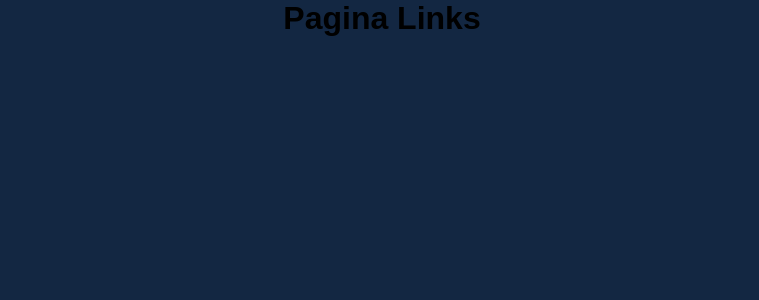
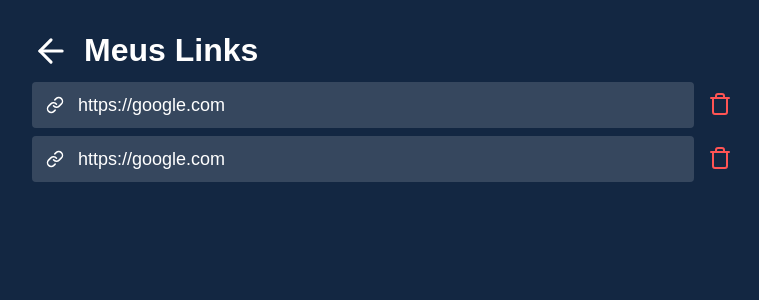
Before and after one commit to Gusthgomes/MeuLink, a React (Create React App) app: page /links in a window 1280 px wide. Shown: the top 300 px of the page, without its empty margins (258-1017 px from the left). Built offline with nearby package versions, Linux system fonts and the light colour scheme.

Commit message:
feat: created page links

```diff
--- a/src/pages/Links/index.js
+++ b/src/pages/Links/index.js
@@ -1,8 +1,39 @@
+import { Link } from 'react-router-dom'
+import './links.css';
+import { FiArrowLeft, FiLink, FiTrash } from 'react-icons/fi'
 
-export default function Link(){
+export default function Links(){
     return(
-      <div>
-        <h1>Pagina Links</h1>
+      <div className='links-container'>
+
+        <div className='links-header'>
+          <Link to="/">
+            <FiArrowLeft size={38} color="#fff" />
+          </Link>
+
+          <h1>Meus Links</h1>
+        </div>
+
+        <div className='links-item'>
+          <button className='link'>
+            <FiLink size={18} color="#fff"/>
+            https://google.com
+          </button>
+          <button className='link-delete'>
+            <FiTrash size={24} color="#ff5454" />
+          </button>
+        </div>
+
+        <div className='links-item'>
+          <button className='link'>
+            <FiLink size={18} color="#fff"/>
+            https://google.com
+          </button>
+          <button className='link-delete'>
+            <FiTrash size={24} color="#ff5454" />
+          </button>
+        </div>
+
       </div>
     )
   }
--- /dev/null
+++ b/src/pages/Links/links.css
@@ -0,0 +1,81 @@
+.links-container{
+    max-width: 1120px;
+    margin: 32px auto 0 auto;
+}
+
+.links-header{
+    display: flex;
+    flex-direction: row;
+}
+
+.links-header svg{
+    margin-right: 14px;
+}
+
+.links-header h1{
+    color: #fff;
+}
+
+.links-item{
+    width: 700px;
+    display: flex;
+    align-items: center;
+    flex-direction: row;
+    margin-top: 8px;
+}
+
+.links-item:last-child{
+    margin-bottom: 18px;
+}
+
+.link{
+    border: 0;
+    width: 100%;
+    min-width: 80%;
+    border-radius: 4px;
+    height: 46px;
+    background-color: rgb(255, 255, 255, 0.15);
+    margin-right: 14px;
+    display: flex;
+    align-items: center;
+    padding: 0 14px;
+    font-size: 18px;
+    color: #fff;
+}
+
+.link svg{
+    margin-right: 14px;
+}
+
+.link{
+    white-space: nowrap;
+    overflow: hidden;
+    text-overflow: ellipsis;
+}
+
+.link-delete{
+    border: 0;
+    background: transparent;
+}
+
+@media( max-width: 720px){
+    .links-container{
+        width: 90%;
+    }
+
+    .links-header h1{
+        font-size: 40px;
+    }
+
+    .links-item{
+        width: 100%;
+    }
+
+    .link{
+        width: 100%;
+    }
+
+    .link svg{
+        display: none;
+    }
+}
--- a/src/routes.js
+++ b/src/routes.js
@@ -1,14 +1,14 @@
 import { BrowserRouter, Routes, Route} from 'react-router-dom';
 
 import Home from './pages/Home';
-import Link from './pages/Links';
+import Links from './pages/Links';
 
 function RoutesApp(){
     return(
         <BrowserRouter>
             <Routes>
                 <Route path="/" element={<Home/>}/>
-                <Route path="/links" element={<Link/>}/>
+                <Route path="/links" element={<Links/>}/>
             </Routes>
         </BrowserRouter>
     )
```
